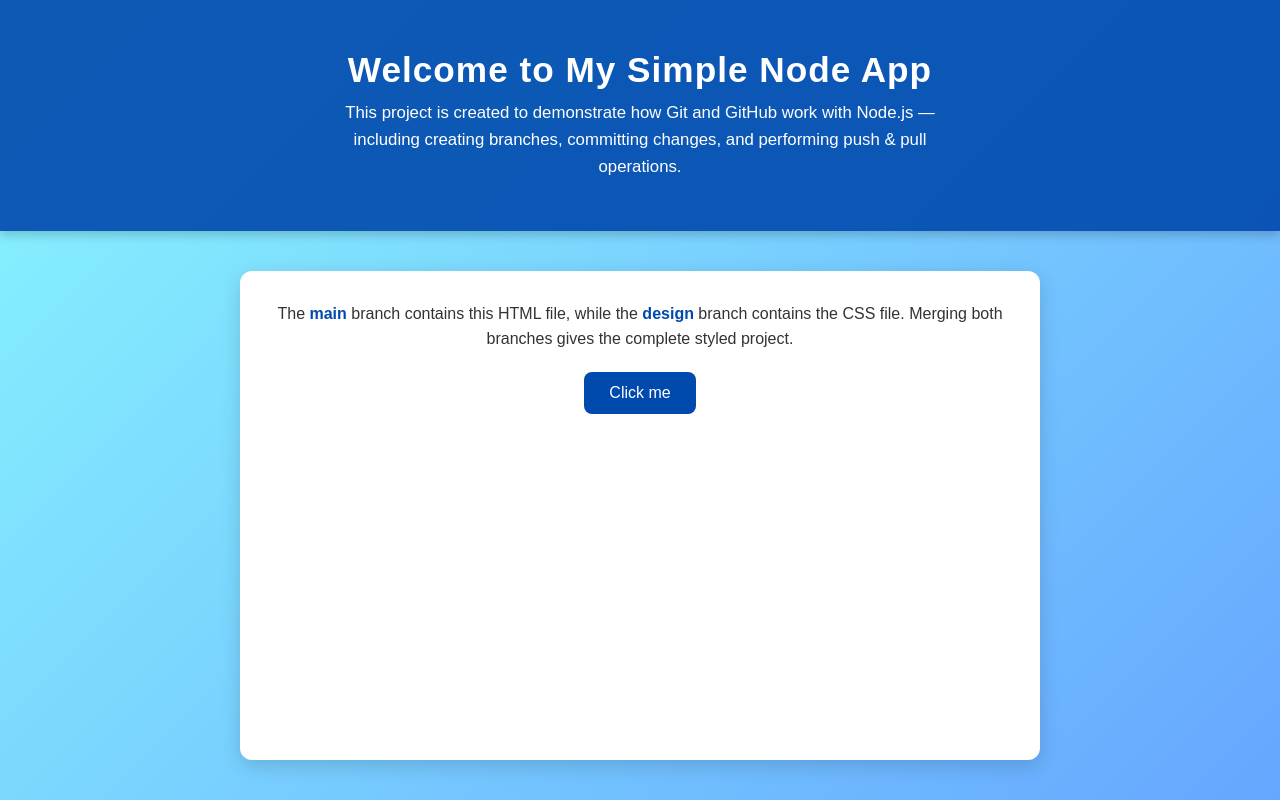
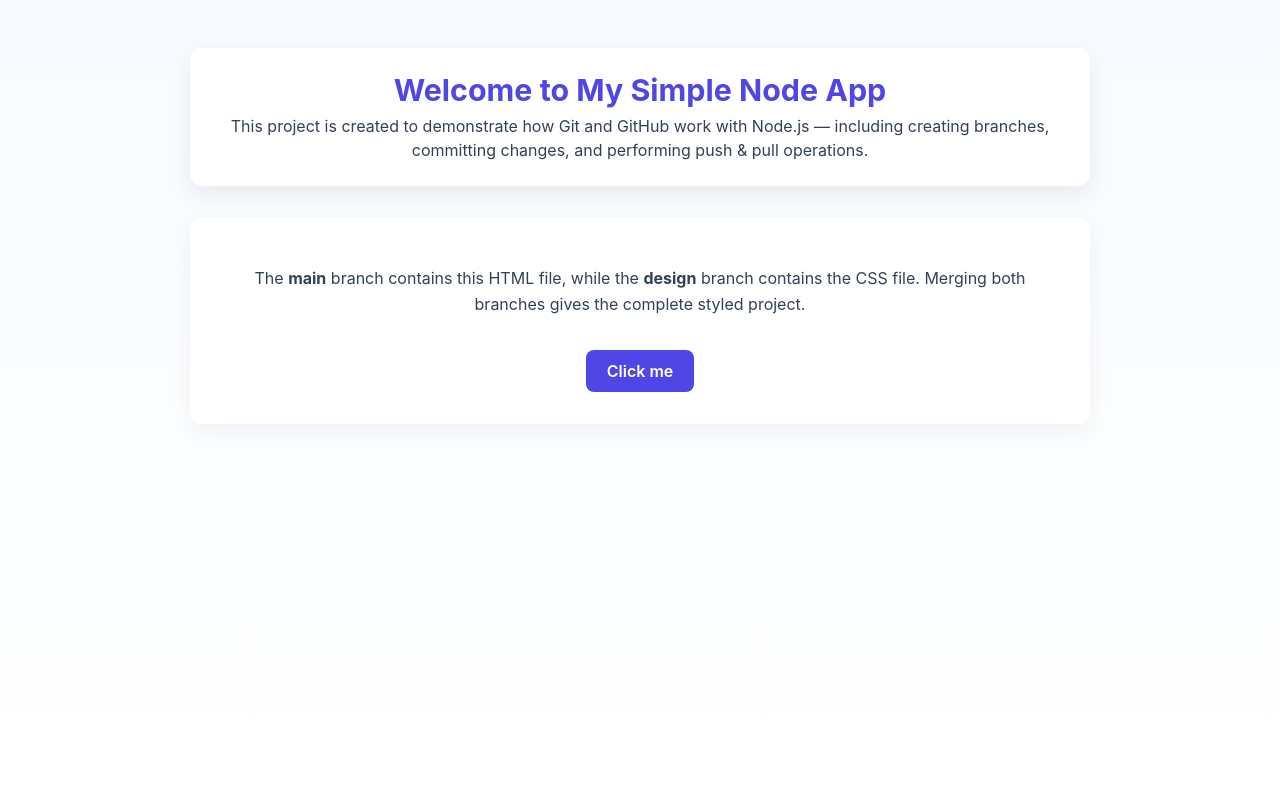
Before and after one commit to TusharGrover29/MyProject, a plain HTML site: page index.html in a window 1280 px wide. Drawn offline with Linux system fonts and the light colour scheme.

Commit message:
final version

```diff
--- a/style.css
+++ b/style.css
@@ -1,88 +1,95 @@
-/* ====== General Styling ====== */
+/* design/style.css — committed only to 'design' branch */
+:root {
+  --bg: #f7fbff;
+  --accent: #4f46e5;
+  --text: #0f172a;
+  --light: #ffffff;
+}
+
 * {
-  margin: 0;
-  padding: 0;
   box-sizing: border-box;
-  font-family: "Poppins", sans-serif;
+  font-family: "Inter", system-ui, sans-serif;
 }
 
 body {
-  background: linear-gradient(135deg, #89f7fe, #66a6ff);
-  color: #222;
+  margin: 0;
+  padding: 3rem;
+  background: linear-gradient(180deg, var(--bg), #ffffff);
+  color: var(--text);
   display: flex;
   flex-direction: column;
+  align-items: center;
   min-height: 100vh;
 }
 
-/* ====== Header Section ====== */
+/* ===== Header ===== */
 header {
-  background: rgba(0, 74, 173, 0.9);
-  color: #fff;
+  width: 100%;
+  max-width: 900px;
+  margin-bottom: 2rem;
+  padding: 1.5rem 1.75rem;
+  border-radius: 12px;
+  background: var(--light);
+  box-shadow: 0 8px 25px rgba(15, 23, 42, 0.08);
   text-align: center;
-  padding: 50px 20px;
-  box-shadow: 0 4px 10px rgba(0, 0, 0, 0.2);
 }
 
-header h1 {
-  font-size: 2.2rem;
-  margin-bottom: 10px;
-  letter-spacing: 1px;
+h1 {
+  margin: 0 0 0.4rem;
+  color: var(--accent);
+  font-size: 1.9rem;
 }
 
 header p {
-  font-size: 1.05rem;
-  max-width: 600px;
-  margin: 0 auto;
-  line-height: 1.6;
+  margin: 0;
+  font-size: 1rem;
+  color: #334155;
+  line-height: 1.5;
 }
 
-/* ====== Main Content ====== */
+/* ===== Main ===== */
 main {
-  flex: 1;
+  max-width: 900px;
+  width: 100%;
+  background: var(--light);
+  border-radius: 12px;
+  box-shadow: 0 8px 25px rgba(15, 23, 42, 0.05);
+  padding: 2rem;
   text-align: center;
-  background: #fff;
-  margin: 40px auto;
-  padding: 30px 25px;
-  border-radius: 12px;
-  box-shadow: 0 6px 20px rgba(0, 0, 0, 0.15);
-  max-width: 800px;
 }
 
 main p {
   font-size: 1rem;
   line-height: 1.6;
-  color: #333;
+  color: #334155;
 }
 
-strong {
-  color: #004aad;
-}
-
-/* ====== Button Styling ====== */
+/* ===== Button ===== */
 button {
-  margin-top: 20px;
-  padding: 12px 25px;
+  margin-top: 1rem;
+  display: inline-block;
+  padding: 0.7rem 1.3rem;
+  border-radius: 8px;
+  border: none;
+  font-weight: 600;
+  cursor: pointer;
+  background: var(--accent);
+  color: white;
   font-size: 1rem;
-  background: #004aad;
-  color: white;
-  border: none;
-  border-radius: 8px;
-  cursor: pointer;
   transition: 0.3s ease;
 }
 
 button:hover {
-  background: #002f73;
+  background: #4338ca;
   transform: translateY(-2px);
-  box-shadow: 0 4px 10px rgba(0, 0, 0, 0.25);
+  box-shadow: 0 6px 15px rgba(79, 70, 229, 0.3);
 }
 
-/* ====== Footer Section ====== */
+/* ===== Footer ===== */
 footer {
+  margin-top: auto;
   text-align: center;
-  background: #002d66;
-  color: #fff;
-  padding: 15px;
+  color: #475569;
   font-size: 0.9rem;
-  letter-spacing: 0.3px;
+  padding: 1rem 0;
 }
```
